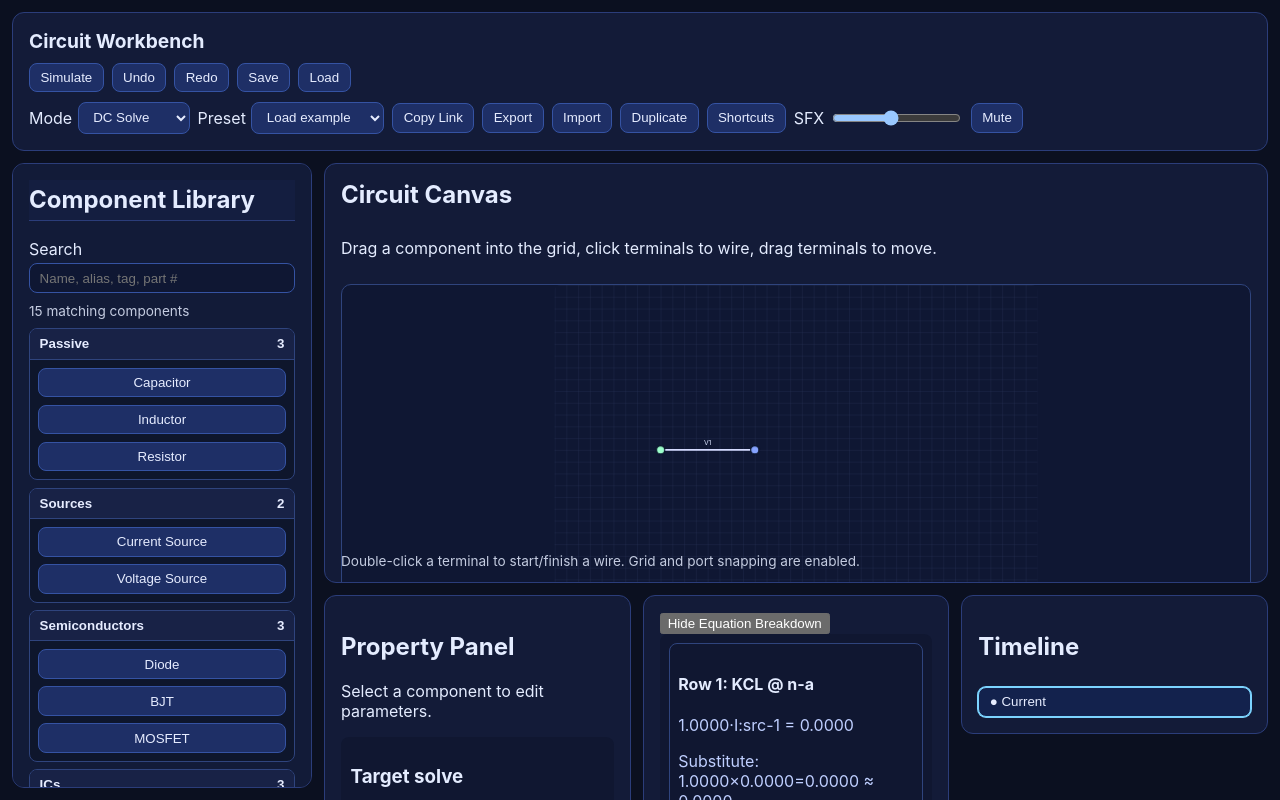
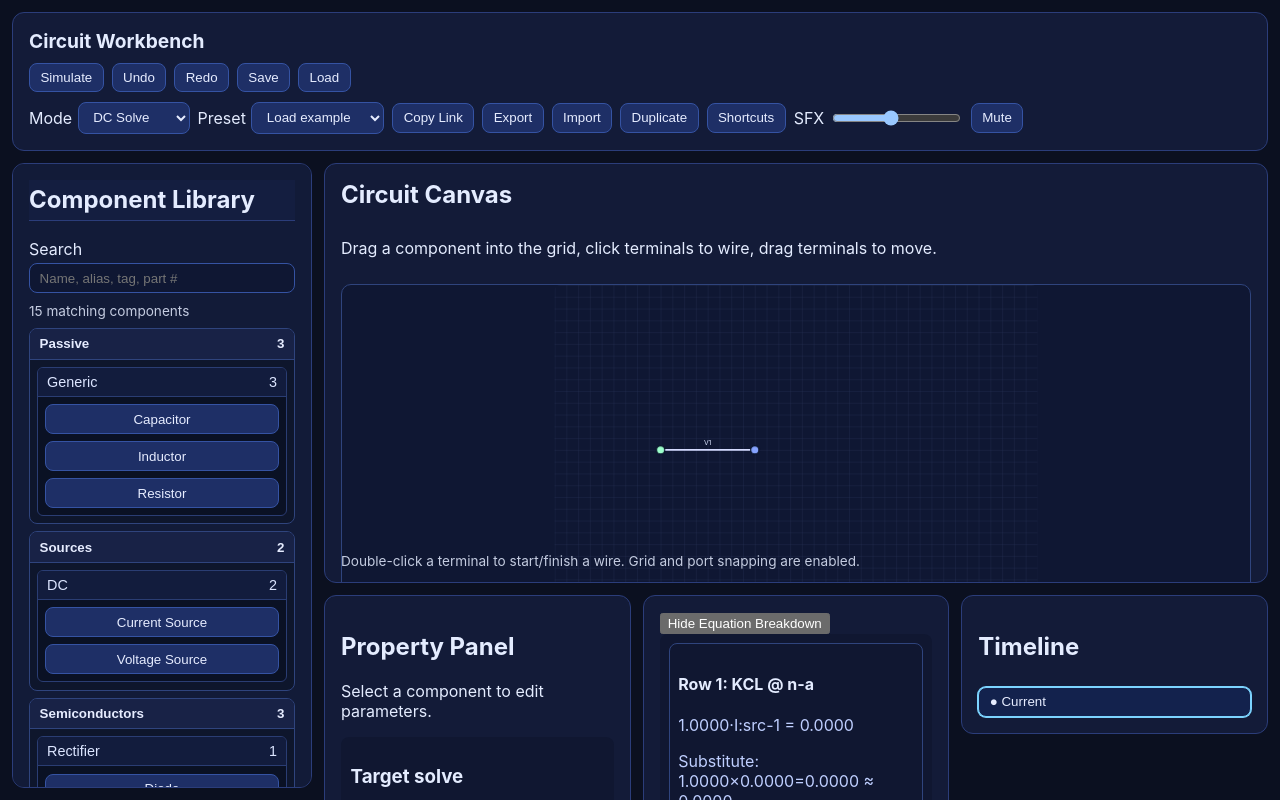
Before and after one commit to TheRealBasic/improved-succotash, a React (Vite) app: page / in a window 1280 px wide. Built offline with nearby package versions, Linux system fonts and the light colour scheme.

Commit message:
Add nested component library categories with search auto-expansion

```diff
--- a/src/components/ComponentLibrarySidebar.tsx
+++ b/src/components/ComponentLibrarySidebar.tsx
@@ -20,11 +20,19 @@ const matchesQuery = (query: string, terms: string[]): boolean => {
     .every((token) => terms.some((term) => term.includes(token)));
 };
 
+const getSubcategoryStorageKey = (categoryId: string, subcategoryId: string): string => `${categoryId}::${subcategoryId}`;
+
 export const ComponentLibrarySidebar = ({ shortcutLabel }: ComponentLibrarySidebarProps) => {
   const [query, setQuery] = useState('');
-  const [expandedByCategory, setExpandedByCategory] = useState<Record<string, boolean>>(() =>
-    Object.fromEntries(COMPONENT_CATALOG.map((category) => [category.id, true]))
-  );
+  const [expandedBySection, setExpandedBySection] = useState<Record<string, boolean>>(() => {
+    const initial = Object.fromEntries(COMPONENT_CATALOG.map((category) => [category.id, true]));
+    for (const category of COMPONENT_CATALOG) {
+      for (const subcategory of category.subcategories) {
+        initial[getSubcategoryStorageKey(category.id, subcategory.id)] = true;
+      }
+    }
+    return initial;
+  });
 
   useEffect(() => {
     const raw = window.localStorage.getItem(STORAGE_KEY);
@@ -34,30 +42,58 @@ export const ComponentLibrarySidebar = ({ shortcutLabel }: ComponentLibrarySideb
 
     try {
       const parsed = JSON.parse(raw) as Record<string, boolean>;
-      setExpandedByCategory((current) => ({ ...current, ...parsed }));
+      setExpandedBySection((current) => ({ ...current, ...parsed }));
     } catch {
       // ignore malformed localStorage payload
     }
   }, []);
 
   useEffect(() => {
-    window.localStorage.setItem(STORAGE_KEY, JSON.stringify(expandedByCategory));
-  }, [expandedByCategory]);
+    window.localStorage.setItem(STORAGE_KEY, JSON.stringify(expandedBySection));
+  }, [expandedBySection]);
 
   const normalizedQuery = normalize(query);
 
   const filteredCategories = useMemo(
     () =>
-      COMPONENT_CATALOG.map((category) => {
-        const entries = category.entries.filter((entry) =>
+      COMPONENT_CATALOG.map((category) => ({
+        ...category,
+        subcategories: category.subcategories.map((subcategory) => ({
+          ...subcategory,
+          entries: subcategory.entries.filter((entry) =>
             matchesQuery(normalizedQuery, [entry.label, ...entry.aliases, ...entry.tags, entry.partNumber ?? ''].map(normalize))
-        );
-        return { ...category, entries };
-      }),
+          )
+        }))
+      })),
     [normalizedQuery]
   );
 
-  const totalMatches = filteredCategories.reduce((sum, category) => sum + category.entries.length, 0);
+  useEffect(() => {
+    if (!normalizedQuery) {
+      return;
+    }
+
+    setExpandedBySection((current) => {
+      const next = { ...current };
+      for (const category of filteredCategories) {
+        const hasMatch = category.subcategories.some((subcategory) => subcategory.entries.length > 0);
+        if (hasMatch) {
+          next[category.id] = true;
+        }
+        for (const subcategory of category.subcategories) {
+          if (subcategory.entries.length > 0) {
+            next[getSubcategoryStorageKey(category.id, subcategory.id)] = true;
+          }
+        }
+      }
+      return next;
+    });
+  }, [filteredCategories, normalizedQuery]);
+
+  const totalMatches = filteredCategories.reduce(
+    (sum, category) => sum + category.subcategories.reduce((subSum, subcategory) => subSum + subcategory.entries.length, 0),
+    0
+  );
 
   return (
     <div className="sidebar-section component-library">
@@ -75,24 +111,48 @@ export const ComponentLibrarySidebar = ({ shortcutLabel }: ComponentLibrarySideb
 
       <div className="library-categories">
         {filteredCategories.map((category) => {
-          const expanded = expandedByCategory[category.id] ?? true;
+          const categoryExpanded = expandedBySection[category.id] ?? true;
+          const categoryMatchCount = category.subcategories.reduce((sum, subcategory) => sum + subcategory.entries.length, 0);
           return (
             <section key={category.id} className="library-category">
               <button
                 type="button"
                 className="library-accordion-trigger"
-                onClick={() => setExpandedByCategory((current) => ({ ...current, [category.id]: !expanded }))}
-                aria-expanded={expanded}
+                onClick={() => setExpandedBySection((current) => ({ ...current, [category.id]: !categoryExpanded }))}
+                aria-expanded={categoryExpanded}
                 aria-controls={`library-category-${category.id}`}
               >
                 <span>{category.label}</span>
-                <span>{category.entries.length}</span>
+                <span>{categoryMatchCount}</span>
               </button>
 
-              {expanded && (
-                <div id={`library-category-${category.id}`} className="inventory-grid">
-                  {category.entries.length > 0 ? (
-                    category.entries.map((entry) => (
+              {categoryExpanded && (
+                <div id={`library-category-${category.id}`} className="library-subcategories">
+                  {category.subcategories.map((subcategory) => {
+                    const subcategoryKey = getSubcategoryStorageKey(category.id, subcategory.id);
+                    const subcategoryExpanded = expandedBySection[subcategoryKey] ?? true;
+                    return (
+                      <section key={subcategory.id} className="library-subcategory">
+                        <button
+                          type="button"
+                          className="library-subcategory-trigger"
+                          onClick={() =>
+                            setExpandedBySection((current) => ({
+                              ...current,
+                              [subcategoryKey]: !subcategoryExpanded
+                            }))
+                          }
+                          aria-expanded={subcategoryExpanded}
+                          aria-controls={`library-subcategory-${subcategory.id}`}
+                        >
+                          <span>{subcategory.label}</span>
+                          <span>{subcategory.entries.length}</span>
+                        </button>
+
+                        {subcategoryExpanded && (
+                          <div id={`library-subcategory-${subcategory.id}`} className="inventory-grid">
+                            {subcategory.entries.length > 0 ? (
+                              subcategory.entries.map((entry) => (
                                 <button
                                   key={entry.id}
                                   type="button"
@@ -106,8 +166,13 @@ export const ComponentLibrarySidebar = ({ shortcutLabel }: ComponentLibrarySideb
                                 </button>
                               ))
                             ) : (
-                    <p className="hint">No components in this category yet.</p>
+                              <p className="hint">No components in this subcategory yet.</p>
                             )}
+                          </div>
+                        )}
+                      </section>
+                    );
+                  })}
                 </div>
               )}
             </section>
--- a/src/components/componentCatalog.ts
+++ b/src/components/componentCatalog.ts
@@ -1,4 +1,8 @@
-import { SORTED_COMPONENT_CATALOG_ITEMS, type CatalogPlacementKind } from '../data/componentCatalog';
+import {
+  SORTED_COMPONENT_CATALOG_ITEMS,
+  type CatalogPlacementKind,
+  type ComponentCatalogItem
+} from '../data/componentCatalog';
 
 export type ComponentCatalogEntry = {
   id: string;
@@ -10,10 +14,16 @@ export type ComponentCatalogEntry = {
   shortcutId?: string;
 };
 
+export type ComponentCatalogSubcategory = {
+  id: string;
+  label: string;
+  entries: ComponentCatalogEntry[];
+};
+
 export type ComponentCatalogCategory = {
   id: string;
   label: string;
-  entries: ComponentCatalogEntry[];
+  subcategories: ComponentCatalogSubcategory[];
 };
 
 const CATEGORY_LABELS: Record<string, string> = {
@@ -21,12 +31,59 @@ const CATEGORY_LABELS: Record<string, string> = {
   sources: 'Sources',
   semiconductors: 'Semiconductors',
   ics: 'ICs',
+  relays: 'Relays',
   power: 'Power',
   sensors: 'Sensors',
-  specialty: 'Specialty',
+  specialty: 'Specialty'
+};
+
+const SUBCATEGORY_LABELS: Record<string, string> = {
+  generic: 'Generic',
+  dc: 'DC',
+  rectifier: 'Rectifier',
+  transistor: 'Transistors',
+  'op-amps': 'Op-Amps',
+  timers: 'Timers',
+  'logic-74xx-hc-hct': 'Logic (74xx/HC/HCT)',
+  'mcu-basics': 'MCU basics',
+  spst_spdt: 'SPST/SPDT',
+  reed: 'Reed',
+  'solid-state': 'Solid-state',
   rf: 'RF',
-  timing: 'Timing',
-  interface: 'Interface'
+  audio: 'Audio',
+  'power-management': 'Power-management',
+  hierarchy: 'Hierarchy',
+  other: 'Other'
+};
+
+const CATEGORY_ORDER = ['passive', 'sources', 'semiconductors', 'ics', 'relays', 'power', 'sensors', 'specialty'] as const;
+
+const resolveSidebarPath = (item: ComponentCatalogItem): { categoryId: string; subcategoryId: string } => {
+  if (item.tags.includes('timer')) {
+    return { categoryId: 'ics', subcategoryId: 'timers' };
+  }
+
+  if (item.category === 'ics' && (item.tags.includes('analog') || item.kind === 'opAmp')) {
+    return { categoryId: 'ics', subcategoryId: 'op-amps' };
+  }
+
+  if (item.tags.includes('digital') || item.id === '74hc00' || item.id === 'logic-gate') {
+    return { categoryId: 'ics', subcategoryId: 'logic-74xx-hc-hct' };
+  }
+
+  if (item.category === 'timing' || item.category === 'interface') {
+    return { categoryId: 'ics', subcategoryId: item.category === 'timing' ? 'timers' : 'logic-74xx-hc-hct' };
+  }
+
+  if (item.category === 'rf') {
+    return { categoryId: 'specialty', subcategoryId: 'rf' };
+  }
+
+  if (item.category === 'specialty') {
+    return { categoryId: 'specialty', subcategoryId: 'power-management' };
+  }
+
+  return { categoryId: item.category, subcategoryId: item.subcategory || 'other' };
 };
 
 const ENTRY_METADATA: Record<string, { aliases: string[]; shortcutId?: string }> = {
@@ -43,11 +100,18 @@ const ENTRY_METADATA: Record<string, { aliases: string[]; shortcutId?: string }>
   subcircuit: { aliases: ['Macro'], shortcutId: 'place-subcircuit' }
 };
 
+const orderForCategory = (id: string): number => {
+  const index = CATEGORY_ORDER.indexOf(id as (typeof CATEGORY_ORDER)[number]);
+  return index === -1 ? CATEGORY_ORDER.length : index;
+};
+
 export const COMPONENT_CATALOG: ComponentCatalogCategory[] = Object.entries(
-  SORTED_COMPONENT_CATALOG_ITEMS.reduce<Record<string, ComponentCatalogEntry[]>>((grouped, item) => {
-    grouped[item.category] ??= [];
+  SORTED_COMPONENT_CATALOG_ITEMS.reduce<Record<string, Record<string, ComponentCatalogEntry[]>>>((grouped, item) => {
+    const sidebarPath = resolveSidebarPath(item);
+    grouped[sidebarPath.categoryId] ??= {};
+    grouped[sidebarPath.categoryId][sidebarPath.subcategoryId] ??= [];
     const metadata = ENTRY_METADATA[item.id];
-    grouped[item.category].push({
+    grouped[sidebarPath.categoryId][sidebarPath.subcategoryId].push({
       id: item.id,
       kind: item.kind,
       label: item.displayName,
@@ -58,4 +122,16 @@ export const COMPONENT_CATALOG: ComponentCatalogCategory[] = Object.entries(
     });
     return grouped;
   }, {})
-).map(([id, entries]) => ({ id, label: CATEGORY_LABELS[id] ?? id, entries }));
+)
+  .sort(([left], [right]) => orderForCategory(left) - orderForCategory(right))
+  .map(([id, subcategoryMap]) => ({
+    id,
+    label: CATEGORY_LABELS[id] ?? id,
+    subcategories: Object.entries(subcategoryMap)
+      .sort(([left], [right]) => (SUBCATEGORY_LABELS[left] ?? left).localeCompare(SUBCATEGORY_LABELS[right] ?? right))
+      .map(([subcategoryId, entries]) => ({
+        id: `${id}::${subcategoryId}`,
+        label: SUBCATEGORY_LABELS[subcategoryId] ?? subcategoryId,
+        entries
+      }))
+  }));
--- a/src/styles/theme.css
+++ b/src/styles/theme.css
@@ -334,6 +334,37 @@ body {
   padding: 0.5rem;
 }
 
+
+.library-subcategories {
+  display: grid;
+  gap: 0.4rem;
+  padding: 0.45rem;
+}
+
+.library-subcategory {
+  border: 1px solid #2a3d73;
+  border-radius: 6px;
+  overflow: hidden;
+  background: rgba(8, 13, 28, 0.5);
+}
+
+.library-subcategory-trigger {
+  width: 100%;
+  display: flex;
+  justify-content: space-between;
+  align-items: center;
+  border: 0;
+  border-bottom: 1px solid #2a3d73;
+  background: rgba(20, 31, 66, 0.85);
+  color: #dce5ff;
+  padding: 0.38rem 0.55rem;
+  font-size: 0.9rem;
+}
+
+.library-subcategory .inventory-grid {
+  padding: 0.45rem;
+}
+
 .palette-item small {
   opacity: 0.85;
   margin-left: 0.4rem;
```
Also changed, not shown: 1 other file (tests, documents, lock files or other folders). Lines whose indentation alone changed are shown as unchanged.
